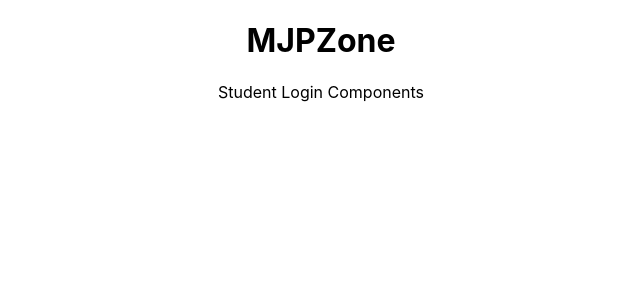
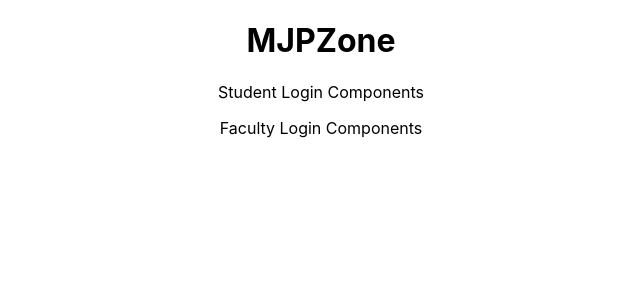
Before and after one commit to abhishekx1/mjpzone, a React (Create React App) app: page / in a window 1280 px wide. Shown: the top 300 px of the page, without its empty margins (319-959 px from the left). Built offline with nearby package versions, Linux system fonts and the light colour scheme.

Commit message:
Faculty Login added

```diff
--- a/src/App.js
+++ b/src/App.js
@@ -1,4 +1,5 @@
 import './App.css';
+import FacultyLogin from './components/faculty/FacultyLogin';
 import StudentsLogin from './components/student/StudentsLogin';
 
 function App() {
@@ -6,6 +7,7 @@ function App() {
     <div className="App">
       <h1>MJPZone</h1>
       <StudentsLogin />
+      <FacultyLogin />
     </div>
   );
 }
--- /dev/null
+++ b/src/components/faculty/FacultyLogin.js
@@ -0,0 +1,11 @@
+import React from 'react';
+
+function FacultyLogin() {
+    return (
+        <>
+            <p>Faculty Login Components</p>
+        </>
+    );
+};
+
+export default FacultyLogin;
```
